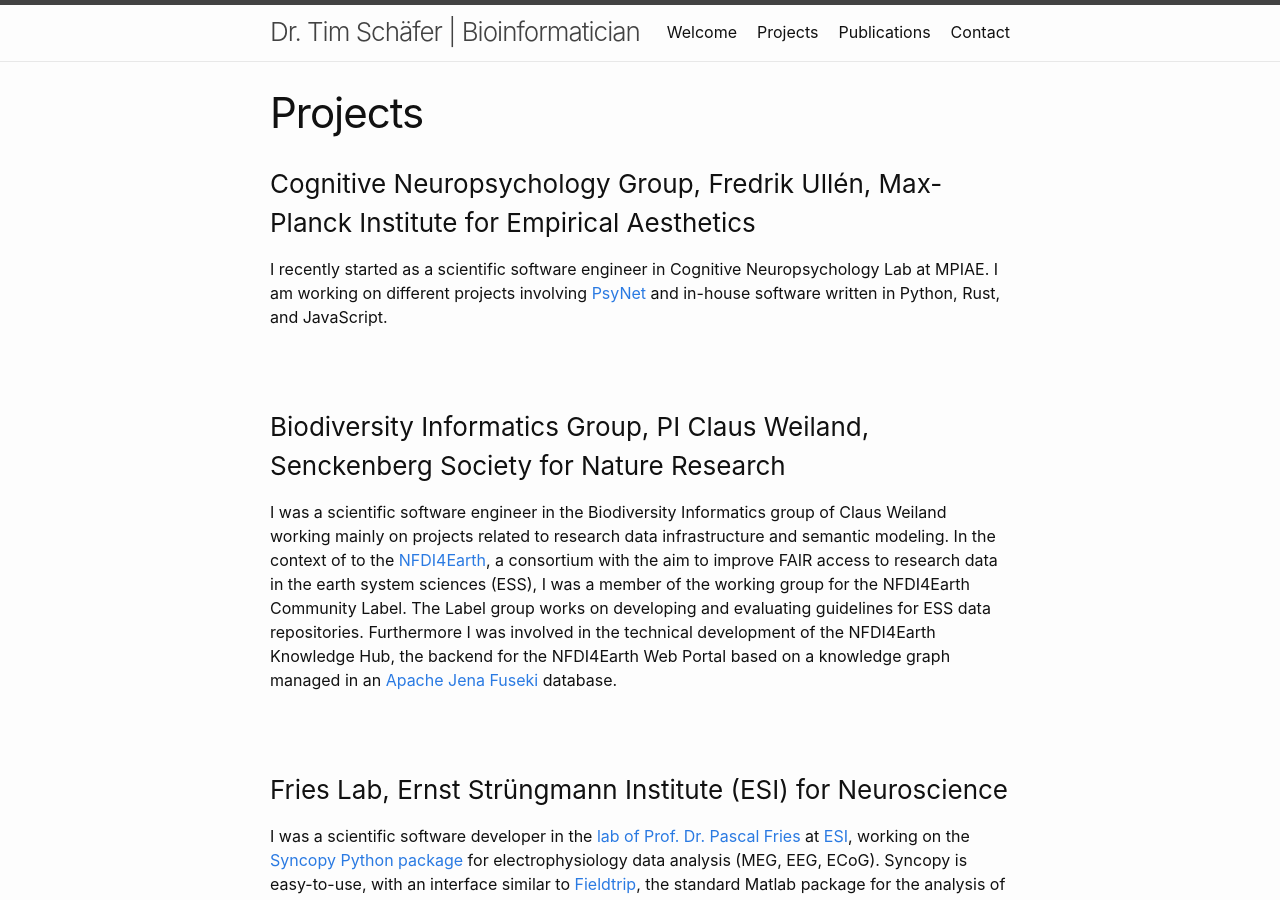
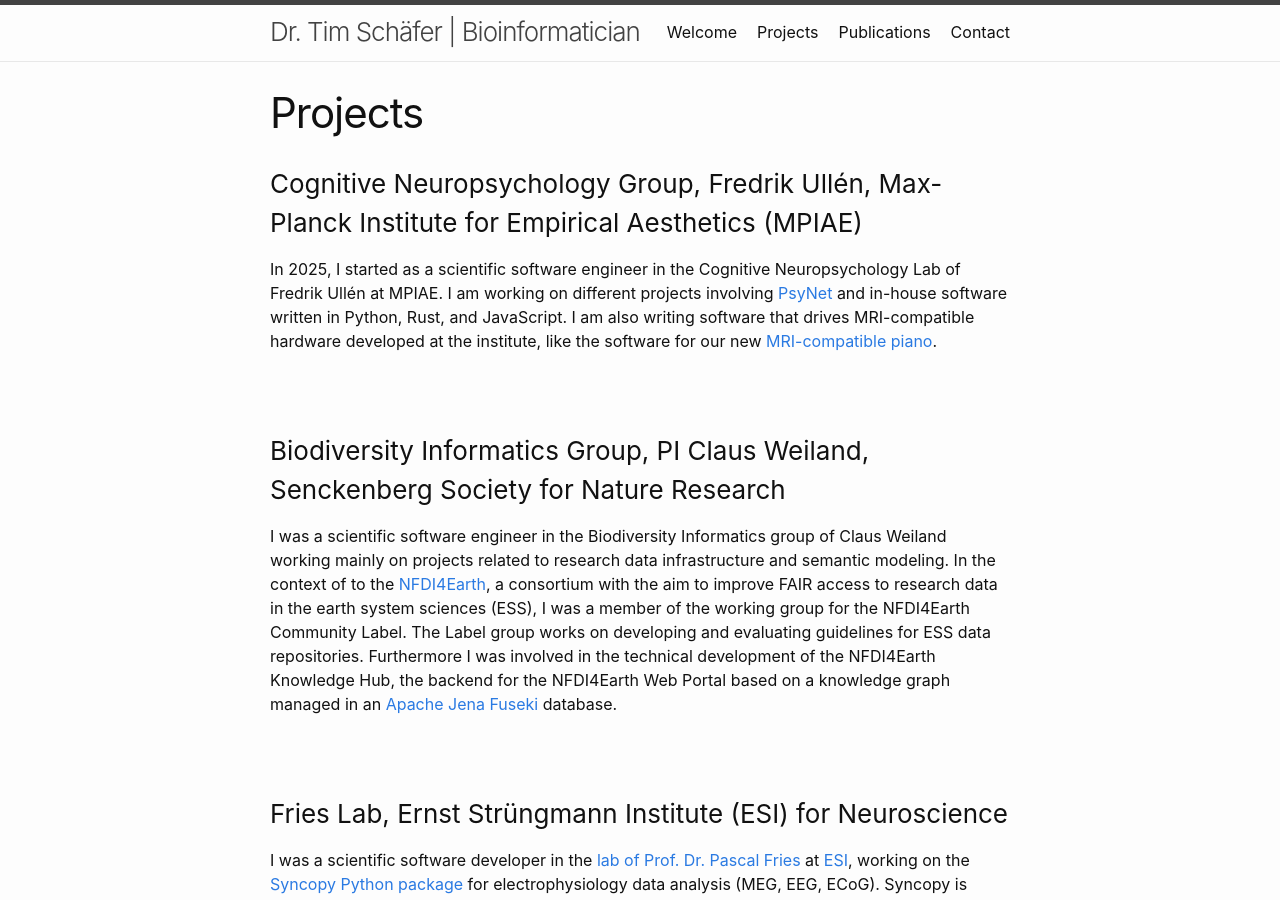
Before and after one commit to dfsp-spirit/dfsp-spirit.github.io, a Jekyll site: the page built from x020_projects.markdown, in a window 1280 px wide and 900 px high. Built offline with Jekyll 4.4.1, drawn with Linux system fonts in a browser that asks for light colours.

Commit message:
NEW: extend and update MPIAE section

```diff
--- a/x020_projects.markdown
+++ b/x020_projects.markdown
@@ -5,9 +5,9 @@ permalink: /projects.html
 ---
 
 
-### Cognitive Neuropsychology Group, Fredrik Ullén, Max-Planck Institute for Empirical Aesthetics
+### Cognitive Neuropsychology Group, Fredrik Ullén, Max-Planck Institute for Empirical Aesthetics (MPIAE)
 
-I recently started as a scientific software engineer in Cognitive Neuropsychology Lab at MPIAE. I am working on different projects involving [PsyNet](https://gitlab.com/PsyNetDev/PsyNet) and in-house software written in Python, Rust, and JavaScript.
+In 2025, I started as a scientific software engineer in the Cognitive Neuropsychology Lab of Fredrik Ullén at MPIAE. I am working on different projects involving [PsyNet](https://gitlab.com/PsyNetDev/PsyNet) and in-house software written in Python, Rust, and JavaScript. I am also writing software that drives MRI-compatible hardware developed at the institute, like the software for our new [MRI-compatible piano](https://www.instagram.com/p/DSR5t9mD_8b/).
 
 <br/><br/>
 
```
